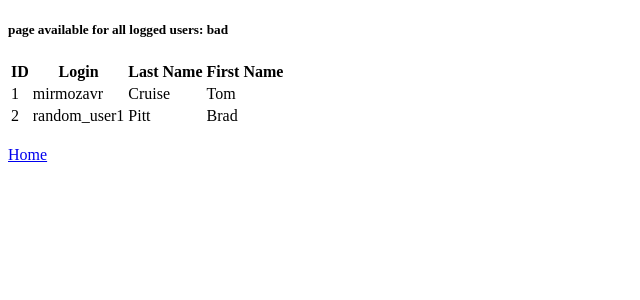
After one commit to mirmozavr/EMP, a Django app: page /accounts/ in a window 1280 px wide. The commit adds this page. Shown: the top 300 px of the page, without its empty margins (0-640 px from the left). Run offline with Django 3.2, Linux system fonts and the light colour scheme; a user stored in the database is signed in; data comes from the database, SQL or seed files in the repository; both versions use the stored data as it was after the commit.

Commit message:
added list of all users

```diff
--- a/prj1/aut/urls.py
+++ b/prj1/aut/urls.py
@@ -8,5 +8,6 @@ urlpatterns = [
     url('', include('social_django.urls', namespace='social')),
     path('auth/', views.auth),
     path('accounts/profile/', views.profile),
+    path('accounts/', views.accounts),
     path('logout/', views.logout_view),
 ]
--- a/prj1/aut/views.py
+++ b/prj1/aut/views.py
@@ -11,7 +11,7 @@ def index(request):
 
 @login_required
 def status(request):
-    return HttpResponse('Some status OK text<a href ="/">Home</a> ')
+    return HttpResponse('OK. Logged in. <a href ="/">Home</a>')
 
 
 def auth(request):
@@ -37,8 +37,13 @@ def profile(request):
 
     first_name = current_user.first_name
     last_name = current_user.last_name
-    # info = current_user.info  # fix this field
+    # info = current_user.info  # fix this field, maybe add Profile class
     print(first_name, last_name, current_user)
 
-    return render(request, 'profile.html', {'context': {'first_name': first_name,
-                                             'last_name': last_name}})
+    # return render(request, 'profile.html', {'context': {'first_name': first_name, 'last_name': last_name}})
+    return render(request, 'profile.html', {'profile': current_user})
+
+@login_required
+def accounts(request):
+    accounts_sorted = User.objects.all().order_by('id')
+    return render(request, 'accounts.html', {'accounts': accounts_sorted})
--- /dev/null
+++ b/prj1/templates/accounts.html
@@ -0,0 +1,29 @@
+<!DOCTYPE html>
+<html lang="en">
+<head>
+    <meta charset="UTF-8">
+    <title>Accounts</title>
+</head>
+<body>
+<h5>page available for all logged users: bad</h5>
+<table>
+    <thead>
+        <th>ID</th>
+        <th>Login</th>
+        <th>Last Name</th>
+        <th>First Name</th>
+    </thead>
+    {% for account in accounts %}
+        <tr>
+            <td>{{ account.id }}</td>
+            <td>{{ account.username }}</td>
+            <td>{{ account.last_name }}</td>
+            <td>{{ account.first_name }}</td>
+        </tr>
+    {% endfor %}
+</table>
+<br>
+<a href ="/">Home</a>
+
+</body>
+</html>
--- a/prj1/templates/main.html
+++ b/prj1/templates/main.html
@@ -7,8 +7,8 @@
 <body>
 <a href="/auth"><button type="button">Authorization</button></a>
 <a href="/status"><button type="button">Status: login required</button></a>
+<a href="/accounts/profile"><button type="button">Proile</button></a>
+<a href="/accounts"><button type="button">All accounts: login required</button></a>
 <a href="/logout"><button type="button">LogOut</button></a>
-<a href="/accounts/profile"><button type="button">Proile</button></a>
-
 </body>
 </html>
```
Also changed, not shown: prj1/templates/profile.html (+6 -4 lines), prj1/db.sqlite3.
